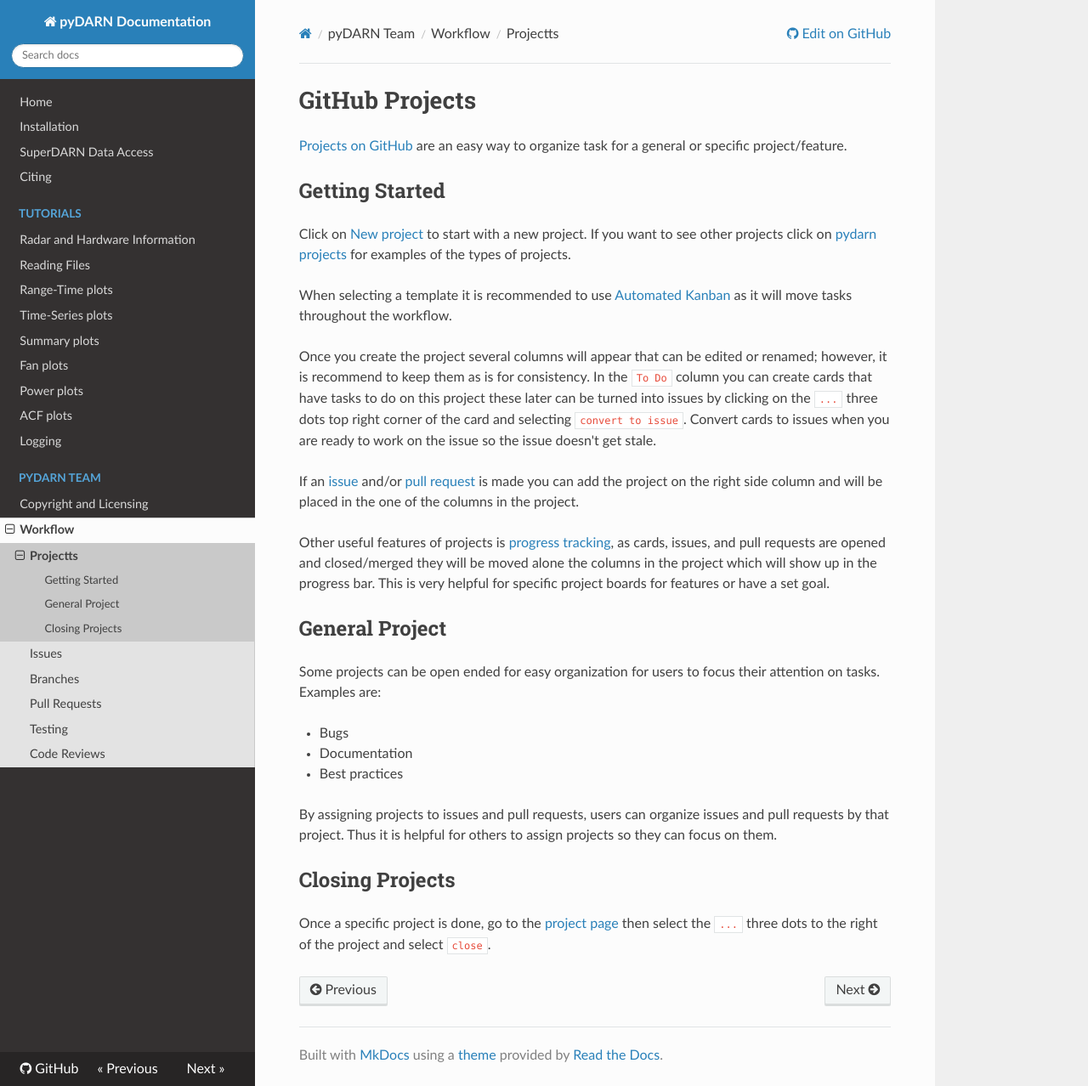
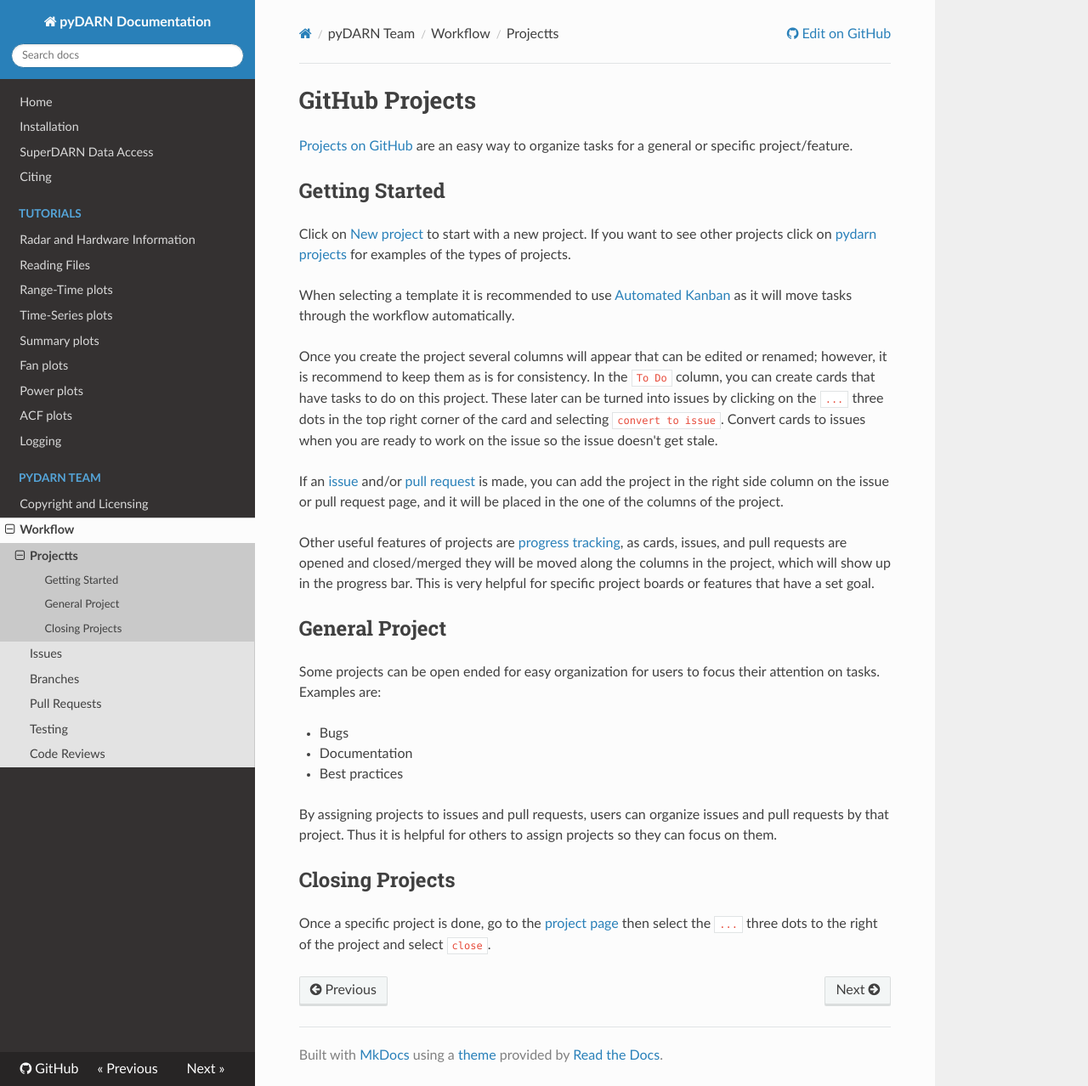
Before and after one commit to SuperDARN/pydarn, an MkDocs documentation site: the page built from docs/dev/projects.md, in a window 1280 px wide and 1278 px high. Shown: the whole window at 85% size. Built offline with MkDocs 1.6.1, drawn with Linux system fonts in a browser that asks for light colours; nearby versions of some CDN libraries.

Commit message:
Apply suggestions from code review
Co-authored-by: carleyjmartin <60905856+carleyjmartin@users.noreply.github.com>

```diff
--- a/docs/dev/projects.md
+++ b/docs/dev/projects.md
@@ -14,20 +14,20 @@
 
 # GitHub Projects
 
-[Projects on GitHub](https://docs.github.com/en/github/managing-your-work-on-github/about-project-boards) are an easy way to organize task for a general or specific project/feature.
+[Projects on GitHub](https://docs.github.com/en/github/managing-your-work-on-github/about-project-boards) are an easy way to organize tasks for a general or specific project/feature.
 
 ## Getting Started
 
 Click on [New project](https://github.com/SuperDARN/pydarn/projects/new) to start with a new project.
 If you want to see other projects click on [pydarn projects](https://github.com/SuperDARN/pydarn/projects) for examples of the types of projects.
 
-When selecting a template it is recommended to use [Automated Kanban](https://docs.github.com/en/github/managing-your-work-on-github/about-automation-for-project-boards) as it will move tasks throughout the workflow.
+When selecting a template it is recommended to use [Automated Kanban](https://docs.github.com/en/github/managing-your-work-on-github/about-automation-for-project-boards) as it will move tasks through the workflow automatically.
 
-Once you create the project several columns will appear that can be edited or renamed; however, it is recommend to keep them as is for consistency. In the `To Do` column you can create cards that have tasks to do on this project these later can be turned into issues by clicking on the `...` three dots top right corner of the card and selecting `convert to issue`. Convert cards to issues when you are ready to work on the issue so the issue doesn't get stale.
+Once you create the project several columns will appear that can be edited or renamed; however, it is recommend to keep them as is for consistency. In the `To Do` column, you can create cards that have tasks to do on this project. These later can be turned into issues by clicking on the `...` three dots in the top right corner of the card and selecting `convert to issue`. Convert cards to issues when you are ready to work on the issue so the issue doesn't get stale.
 
-If an [issue](issue.md) and/or [pull request](PR.md) is made you can add the project on the right side column and will be placed in the one of the columns in the project.
+If an [issue](issue.md) and/or [pull request](PR.md) is made, you can add the project in the right side column on the issue or pull request page, and it will be placed in the one of the columns of the project.
 
-Other useful features of projects is [progress tracking](https://docs.github.com/en/github/managing-your-work-on-github/tracking-progress-on-your-project-board), as cards, issues, and pull requests are opened and closed/merged they will be moved alone the columns in the project which will show up in the progress bar. This is very helpful for specific project boards for features or have a set goal.
+Other useful features of projects are [progress tracking](https://docs.github.com/en/github/managing-your-work-on-github/tracking-progress-on-your-project-board), as cards, issues, and pull requests are opened and closed/merged they will be moved along the columns in the project, which will show up in the progress bar. This is very helpful for specific project boards or features that have a set goal.
 
 ## General Project
 
```
Also changed, not shown: docs/dev/branching.md (+2 -2 lines), docs/dev/issues.md (+1 -1 lines).
